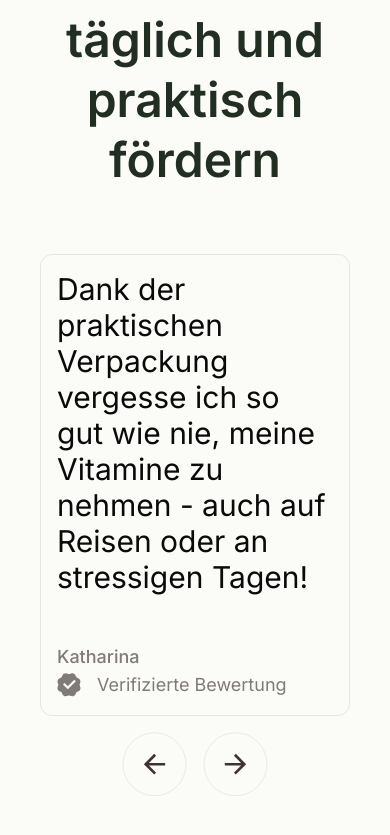
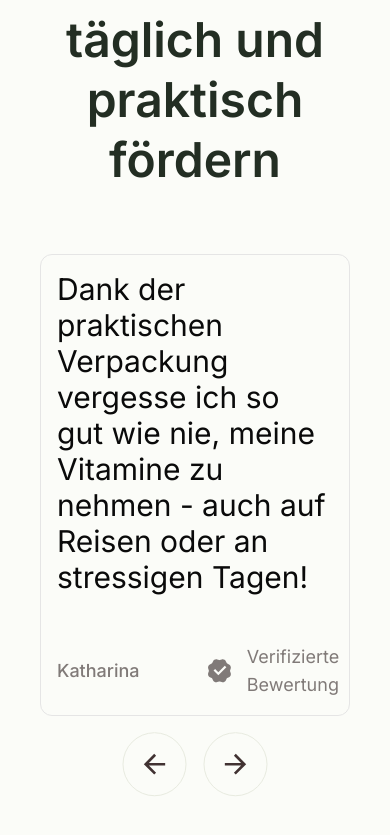
Before and after one commit to manueljenni/dunatura-headless, a Next.js app: page / in a window 390 px wide. Shown: the part 2948-3783 px from the top of the page. Built offline with nearby package versions, Linux system fonts and the light colour scheme.

Commit message:
Testimonial

```diff
--- a/app/ui/components/custom/Testimonial.tsx
+++ b/app/ui/components/custom/Testimonial.tsx
@@ -23,9 +23,9 @@ export default function Testimonial({
       <div
         className={`relative rounded-xl border p-4 text-left lg:text-left lg:text-[#807A78] min-h-[350px] flex flex-col justify-between h-full  ${testimonial.className}`}>
         <p className="text-3xl flex-grow">{testimonial.text}</p>
-        <div className="mt-12 flex flex-col sm:flex-row items-start sm:items-center justify-between w-full text-[#807A78] text-lg">
+        <div className="mt-12 flex items-center justify-between w-full text-[#807A78] text-lg">
           <p className="font-medium w-full">{testimonial.author}</p>
-          <div className="flex items-center space-x-4 w-full">
+          <div className="flex items-center space-x-4 w-fit">
             <Image
               src={checkmark}
               alt="checkmark"
```
